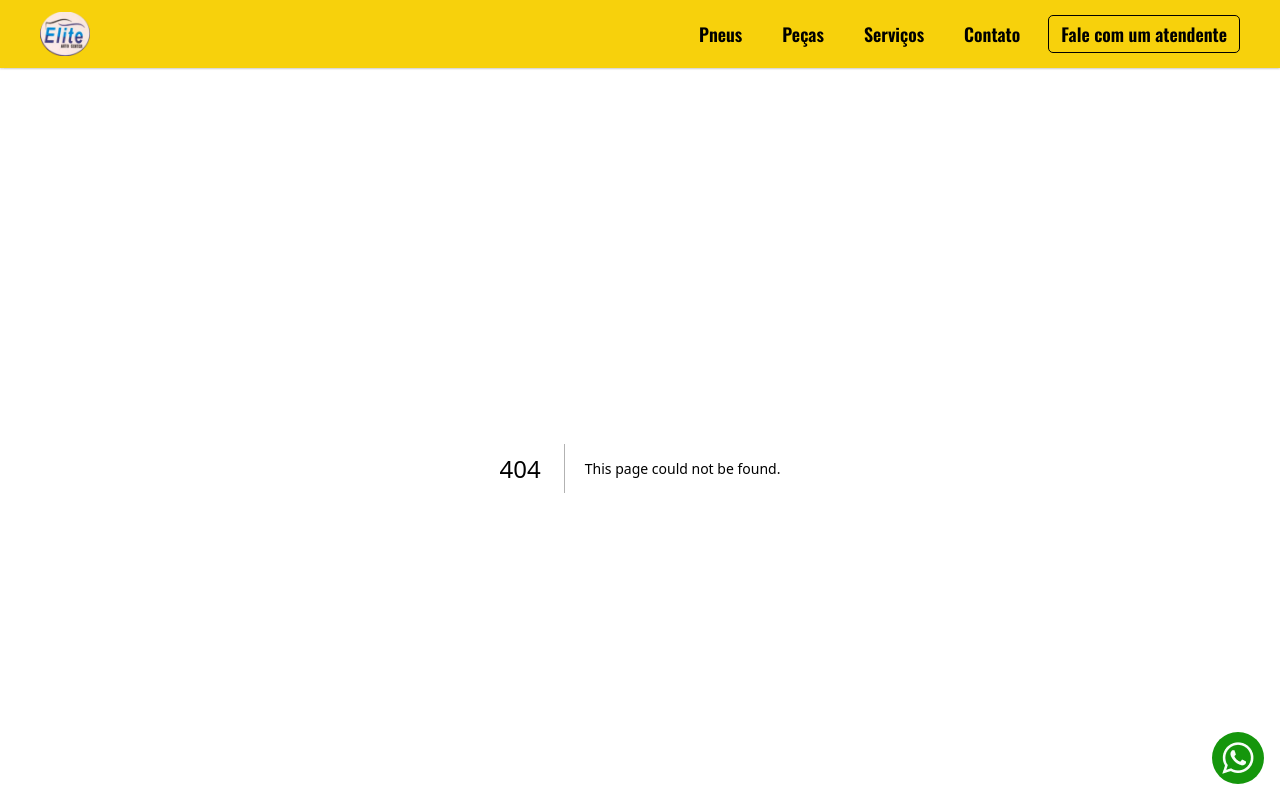
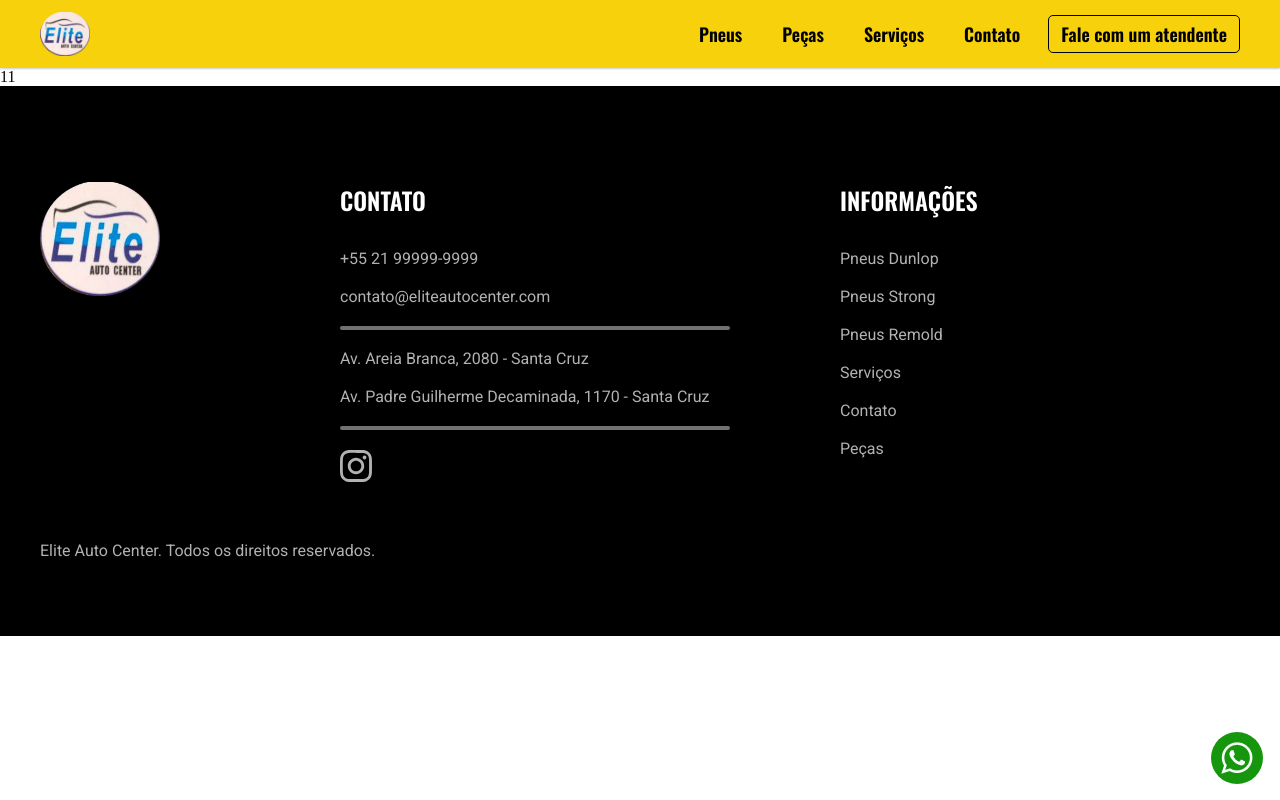
Before and after one commit to leonardocassauara/Elite-Website, a Next.js app: page /produtos/1/1/1 in a window 1280 px wide. Before the commit this address had no page. Shown: the top 800 px of the page. Built offline with nearby package versions, Linux system fonts and the light colour scheme.

Commit message:
feat: criando página do produto

```diff
--- /dev/null
+++ b/app/produtos/[categoria]/[id]/[nome]/page.tsx
@@ -0,0 +1,7 @@
+export default function Produto({
+  params,
+}: {
+  params: { id: string; nome: string };
+}) {
+  return <div>{params.id + params.nome}</div>;
+}
```
